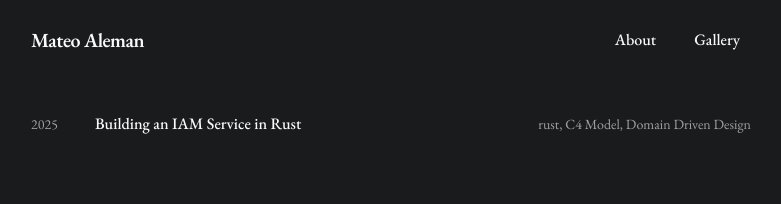
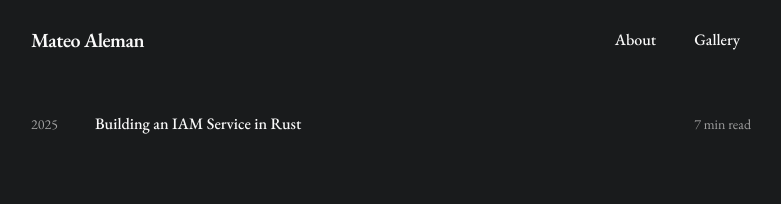
Before and after one commit to zGIKS/portfolio, a Next.js app: page / in a window 1280 px wide. Shown: the top 204 px of the page, without its empty margins (249-1030 px from the left). Built offline with nearby package versions, Linux system fonts and the light colour scheme.

Commit message:
feat: add reading time calculation to post summaries and details

```diff
--- a/src/contexts/blog/infrastructure/repositories/post-query.repository.ts
+++ b/src/contexts/blog/infrastructure/repositories/post-query.repository.ts
@@ -19,6 +19,12 @@ function parsePost(raw: string): { data: Record<string, unknown>; content: strin
   };
 }
 
+function calculateReadingTime(content: string): string {
+  const words = content.trim().split(/\s+/).filter(Boolean).length;
+  const minutes = Math.max(1, Math.ceil(words / 200));
+  return `${minutes} min read`;
+}
+
 export function listPostSummaries(): PostSummary[] {
   const files = fs
     .readdirSync(POSTS_DIR)
@@ -27,7 +33,7 @@ export function listPostSummaries(): PostSummary[] {
   return files
     .map((file) => {
       const raw = fs.readFileSync(path.join(POSTS_DIR, file), "utf-8");
-      const { data } = parsePost(raw);
+      const { data, content } = parsePost(raw);
 
       return {
         uuid: String(data.uuid ?? ""),
@@ -35,6 +41,7 @@ export function listPostSummaries(): PostSummary[] {
         tags: Array.isArray(data.tags) ? data.tags.map(String) : [],
         status: data.status === "draft" ? "draft" : "published",
         publishedAt: data.publishedAt ? String(data.publishedAt) : "",
+        readingTime: calculateReadingTime(content),
       } satisfies PostSummary;
     })
     .sort(
@@ -59,6 +66,7 @@ export function getPostByUuid(uuid: string): PostDetail | null {
         tags: Array.isArray(data.tags) ? data.tags.map(String) : [],
         status: data.status === "draft" ? "draft" : "published",
         publishedAt: data.publishedAt ? String(data.publishedAt) : "",
+        readingTime: calculateReadingTime(content),
         content,
       } satisfies PostDetail;
     }
--- a/src/contexts/blog/interfaces/components/post-detail-view.tsx
+++ b/src/contexts/blog/interfaces/components/post-detail-view.tsx
@@ -43,9 +43,13 @@ export function PostDetailView({ post }: PostDetailViewProps) {
               </h1>
               <div className="flex items-center gap-2 text-xs text-muted-foreground">
                 {formattedDate && <span>{formattedDate}</span>}
-                {formattedDate && post.tags && post.tags.length > 0 && <span>•</span>}
+                {formattedDate && <span>•</span>}
+                <span>{post.readingTime}</span>
                 {post.tags && post.tags.length > 0 && (
-                  <span className="italic">{post.tags.join(", ")}</span>
+                  <>
+                    <span>•</span>
+                    <span className="italic">{post.tags.join(", ")}</span>
+                  </>
                 )}
               </div>
             </header>
--- a/src/contexts/blog/interfaces/components/post-list.tsx
+++ b/src/contexts/blog/interfaces/components/post-list.tsx
@@ -22,7 +22,7 @@ export function PostList() {
               </h2>
             </div>
             <span className="text-sm text-muted-foreground shrink-0 font-light">
-              {post.tags.join(", ")}
+              {post.readingTime}
             </span>
           </Link>
         ))}
--- a/src/contexts/blog/interfaces/resources/post-detail.ts
+++ b/src/contexts/blog/interfaces/resources/post-detail.ts
@@ -4,5 +4,6 @@ export type PostDetail = {
   tags: string[];
   status: "published" | "draft";
   publishedAt: string;
+  readingTime: string;
   content: string; // El Markdown del body del post
 };
--- a/src/contexts/blog/interfaces/resources/post-summary.ts
+++ b/src/contexts/blog/interfaces/resources/post-summary.ts
@@ -4,4 +4,5 @@ export type PostSummary = {
   tags: string[];
   status: "published" | "draft";
   publishedAt: string;
+  readingTime: string;
 };
```
